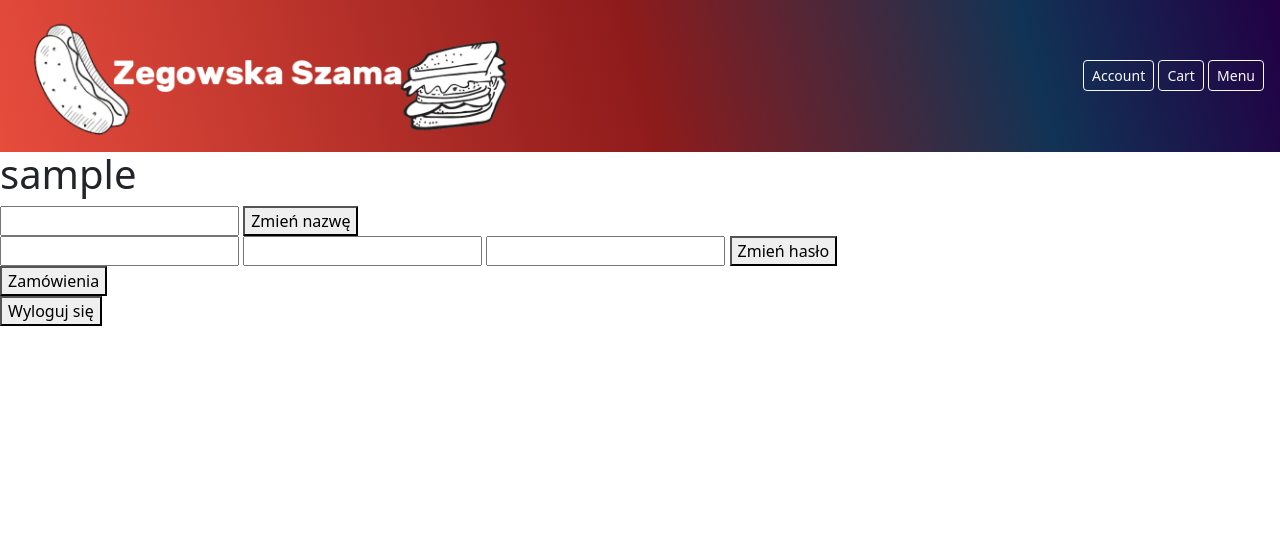
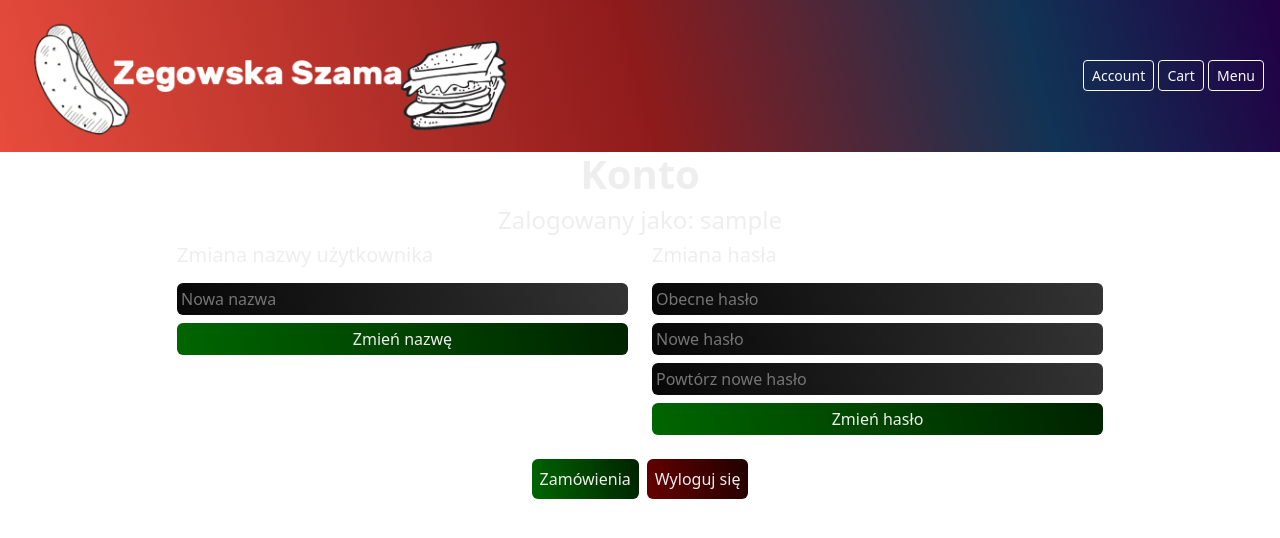
Before and after one commit to NyakoSuki/Zegowska-szama, a PHP site: page /website/shop/account/frontend/account.php in a window 1280 px wide. Shown: the top 538 px of the page. Run offline with PHP 8.4, Linux system fonts and the light colour scheme; the visitor is signed in with stand-in values (Sample User, id 1).

Commit message:
dodanie stylu do account.php

```diff
--- a/assets/css/account.css
+++ b/assets/css/account.css
@@ -0,0 +1,24 @@
+*
+{
+    color: var(--white);
+}
+input, button
+{
+    border: none;
+}
+.username input, .password input
+{
+    background: linear-gradient(75deg, var(--black), var(--gray));
+}
+.username button, .password button
+{
+    background: linear-gradient(75deg, var(--light-green-btn), var(--dark-green-btn));
+}
+.orders
+{
+    background: linear-gradient(75deg, var(--light-green-btn), var(--dark-green-btn));
+}
+.logout
+{
+    background: linear-gradient(75deg, var(--light-red-btn), var(--dark-red-btn));
+}
--- a/assets/css/home.css
+++ b/assets/css/home.css
@@ -1,6 +1,10 @@
 *
 {
     color: var(--white);
+}
+button, input
+{
+    border: none;
 }
 .product
 {
@@ -9,7 +13,6 @@
 .product button
 {
     background: linear-gradient(75deg, var(--black), var(--gray));
-    border: none;
 }
 .product img
 {
--- a/assets/css/variables.css
+++ b/assets/css/variables.css
@@ -9,4 +9,8 @@
     --black: #070707;
     --gray: #333;
     --white: #eee;
+    --light-green-btn: #060;
+    --dark-green-btn: #020;
+    --light-red-btn: #600;
+    --dark-red-btn: #200;
 }
--- a/website/shop/account/frontend/account.php
+++ b/website/shop/account/frontend/account.php
@@ -7,18 +7,21 @@
 
 
 ?>
+
 <!DOCTYPE html>
-<html lang="en">
+<html lang="pl">
 <head>
     <meta charset="UTF-8">
     <meta name="viewport" content="width=device-width, initial-scale=1.0">
     <title>Konto - Zegowska szama</title>
 
-    <link href="https://cdn.jsdelivr.net/npm/bootstrap@5.3.8/dist/css/bootstrap.min.css" rel="stylesheet" integrity="sha384-sRIl4kxILFvY47J16cr9ZwB07vP4J8+LH7qKQnuqkuIAvNWLzeN8tE5YBujZqJLB" crossorigin="anonymous">
+    <link href="https://cdn.jsdelivr.net/npm/bootstrap@5.3.8/dist/css/bootstrap.min.css" rel="stylesheet">
+
     <link rel="stylesheet" href="<?=CSS_URL?>variables.css">
     <link rel="stylesheet" href="<?=CSS_URL?>header.css">
     <link rel="stylesheet" href="<?=CSS_URL?>account.css">
 </head>
+
 <body>
     <header class="container-fluid fixed-top p-3">
         <div class="row align-items-center">
@@ -39,86 +42,108 @@
 
         </div>
     </header>
-    <main>
+<main class="container p-3>
 
-        <section>
     <?php
 
     $id = $_SESSION["id"];
 
-                $select = $connection->prepare("SELECT username FROM users WHERE id = ?");
-                if (!$select)
-                    {
-                        die("SQL error: " . $connection->error);
-                    }
-                $select->bind_param("i", $id);
-                $select->execute();
-                $selected = $select->get_result();
+    $stmt = $connection->prepare("SELECT username FROM users WHERE id = ?");
 
-                $row = $selected->fetch_assoc();
+    if(!$stmt) die("SQL error: " . $connection->error);
 
-                echo "<h1>".$row["username"]."</h1>";
+    $stmt->bind_param("i", $id);
+
+    $stmt->execute();
+
+    $result = $stmt->get_result();
+
+    $row = $result->fetch_assoc();
+
+    $username = $row["username"];
 
     ?>
-        </section>
 
-        <div>
+    <!-- NAGŁÓWEK -->
+    <div class="text-center mb-5">
+        <h1 class="fw-bold text-center">Konto</h1>
+        <h4 class="text-center">Zalogowany jako: <?= htmlspecialchars($username) ?></h4>
+    </div>
 
-            <form action="<?=ACCOUNT_B_URL?>change-username.php" method="post">
-                <input type="text" name="username">
-                <button>Zmień nazwę</button>
+    <div class="row justify-content-center g-4">
+
+        <!-- ZMIANA NAZWY -->
+        <div class="col-12 col-md-6 col-lg-5">
+
+            <div class="username">
+                <div class="">
+
+                    <h5 class="card-title mb-3">Zmiana nazwy użytkownika</h5>
+
+                    <form action="<?=ACCOUNT_B_URL?>change-username.php" method="post" class="d-grid gap-2">
+
+                        <input type="text" name="username" class="rounded-2 p-1" placeholder="Nowa nazwa">
+
+                        <button class="rounded-2 p-1">
+                            Zmień nazwę
+                        </button>
+
                     </form>
 
-            <?php
-                if(isset($_SESSION["error"]))
-                {
-                    switch($_SESSION["error"])
-                    {
-                        case "used" : echo "<h4 class='error'>Nazwa użytkownika zajęta</h4>"; break;
-                    }
-                }
-            ?>
+                </div>
+            </div>
+
+        </div>
 
 
-            <form action="<?=ACCOUNT_B_URL?>change-password.php" method="post">
-                <input type="password" name="current">
-                <input type="password" name="new">
-                <input type="password" name="confirm">
-                <button>Zmień hasło</button>
+        <!-- ZMIANA HASŁA -->
+        <div class="col-12 col-md-6 col-lg-5">
+
+            <div class="password">
+                <div class="">
+
+                    <h5 class="card-title mb-3">Zmiana hasła</h5>
+
+                    <form action="<?=ACCOUNT_B_URL?>change-password.php" method="post" class="d-grid gap-2">
+
+                        <input type="password" name="current" class="rounded-2 p-1" placeholder="Obecne hasło">
+                        <input type="password" name="new" class="rounded-2 p-1" placeholder="Nowe hasło">
+                        <input type="password" name="confirm" class="rounded-2 p-1" placeholder="Powtórz nowe hasło">
+
+                        <button class="rounded-2 p-1">
+                            Zmień hasło
+                        </button>
+
                     </form>
 
-            <?php
-                if(isset($_SESSION["error"]))
-                {
-                    switch($_SESSION["error"])
-                    {
-                        case "uncorrect" : echo "<h4 class='error'>Obecne hasło jest niepoprawne</h4>"; break;
-                        case "notsame" : echo "<h4 class='error'>Hasła są różne</h4>"; break;
-                        case "short" : echo "<h4 class='error'>Hasło jest zbyt krótkie</h4>"; break;
-                        case "old" : echo "<h4 class='error'>Nowe hasło nie może być takie samo jak stare</h4>"; break;
-                        case "none" : echo "<h4 class='success'>Pomyślnie zmieniono hasło</h4>"; break;
-                    }
-                    unset($_SESSION["error"]);
-                }
-            ?>
+                </div>
+            </div>
+
+        </div>
 
 
+        <!-- PRZYCISKI -->
+        <div class="col-12 col-md-10 col-lg-8">
+
+            <div class="">
+                <div class="d-flex flex-wrap gap-2 justify-content-center">
+
                     <form action="<?=ACCOUNT_F_URL?>orders.php" method="post">
-                <button>Zamówienia</button>
+                        <button class="rounded-2 p-2 orders">Zamówienia</button>
                     </form>
 
+                    <form action="<?=ACCOUNT_B_URL?>logout.php" method="post">
+                        <button class="rounded-2 p-2 logout">Wyloguj się</button>
+                    </form>
 
-            <form action="<?=ACCOUNT_B_URL?>logout.php" method="post">
-                <button>Wyloguj się</button>
-            </form>
+                </div>
+            </div>
+
+        </div>
+
     </div>
 
 </main>
-    <footer>
 
-    </footer>
-
-
-    <script src="<?=JS_URL?>navi.js"></script>
 </body>
 </html>
--- a/website/shop/cart/backend/cartadd.php
+++ b/website/shop/cart/backend/cartadd.php
@@ -17,7 +17,7 @@
             $_SESSION['cart'][] = $id;
         }
 
-    header("Location: " . HOME_URL ."home.php");
+    header("Location: " . HOME_F_URL ."home.php");
     exit;
 
 ?>
```
Also changed, not shown: website/shop/cart/frontend/cart.php (+4 -3 lines), website/shop/home/frontend/home.php (+4 -4 lines). Lines whose indentation alone changed are shown as unchanged.
